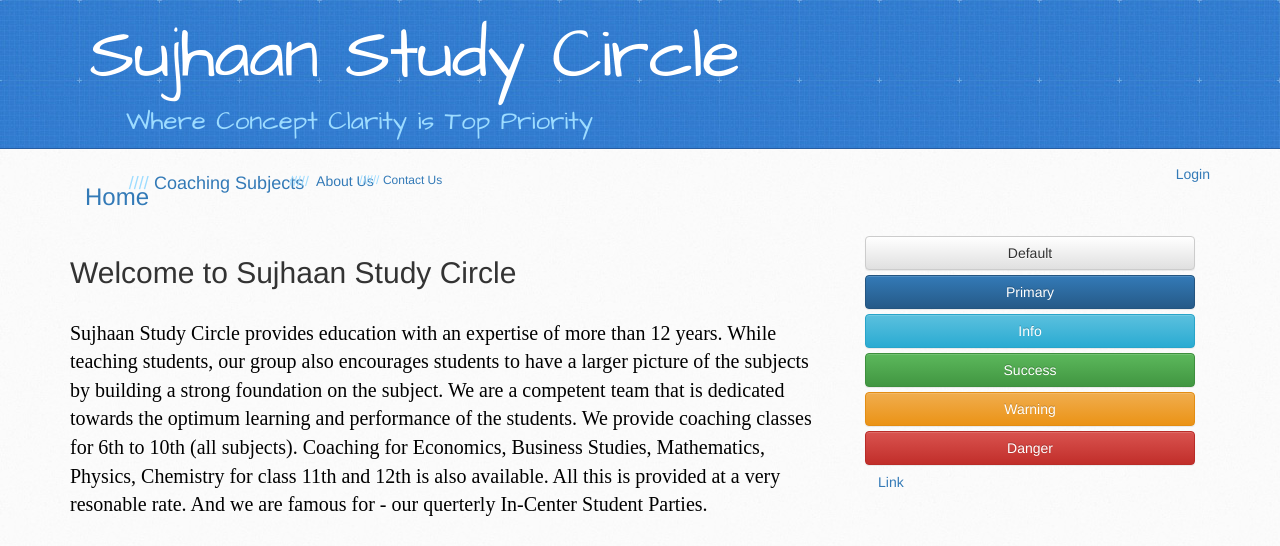
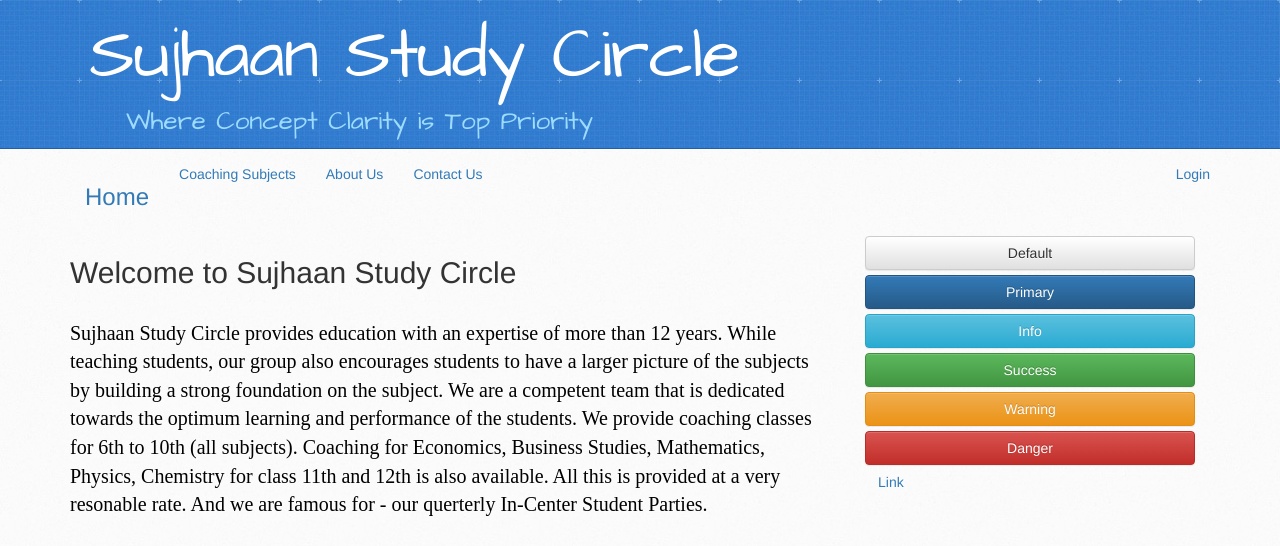
Before and after one commit to javaSingh/myclasses, a plain HTML site: page index.html in a window 1280 px wide. Shown: the top 546 px of the page. Drawn offline with nearby package versions, Linux system fonts and the light colour scheme.

Commit message:
Update index.html

```diff
--- a/index.html
+++ b/index.html
@@ -74,9 +74,9 @@
 		<div id='navbarCollaps' class='collaps navbar-collaps'>
 		<ul class='nav navbar-nav'>
         <li class='active'><a href='index.html'><h3>Home</h3></a></li>
-        <li><a href='#'><h4>Coaching Subjects</h4> </a></li>
-        <li><a href='#'><h5> About Us</h5> </a></li>
-		<li><a href='#'><h6>Contact Us</h6></a></li>
+        <li><a href='#'>Coaching Subjects</a></li>
+        <li><a href='#'>About Us</a></li>
+		<li><a href='#'>Contact Us</a></li>
         	</ul>
 		<ul class='nav navbar-nav navbar-right'>
 		<li><a href='#'>Login</a></li>
```
